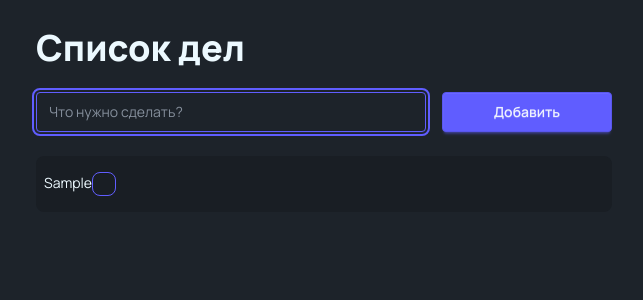
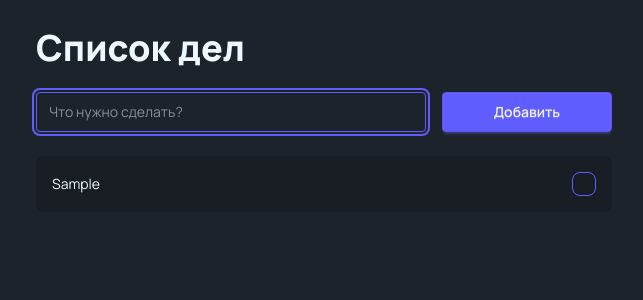
Before and after one commit to vladimirplesco/todo-new-app, a Next.js app: page / in a window 1280 px wide. Both pictures are taken after typing "Sample" into the empty fields and a click on the button "Добавить". Shown: the top 300 px of the page, without its empty margins (316-959 px from the left). Built offline with nearby package versions, Linux system fonts and the light colour scheme.

Commit message:
Corrected

```diff
--- a/src/ui/form/form.js
+++ b/src/ui/form/form.js
@@ -9,7 +9,6 @@ const Form = ( {vers, setVers} ) => {
         value: inputRef.current.value.trim(),
         completed: false,
       };
-      alert(`Новый элемент:\n\nID: ${newItem.id}\nЗадача: ${newItem.value}\nВыполнено: ${newItem.completed}`);
 
       setVers([...vers, newItem]);
       inputRef.current.focus();
--- a/src/ui/list/list.js
+++ b/src/ui/list/list.js
@@ -1,7 +1,7 @@
 export function List( {vers, setVers} ) {
   return (
     <ul className="list bg-base-200 rounded-box">
-      {vers.map((item) => <li className="border-b border-base-content/10 last:border-b-0 px-2 py-4" key={item.id}>{item.value}<input type="checkbox" className="checkbox checkbox-primary" checked={item.completed} onChange={() => {
+      {vers.map((item) => <li className="border-b border-base-content/10 last:border-b-0 p-4 flex justify-between items-center" key={item.id}>{item.value}<input type="checkbox" className="checkbox checkbox-primary" checked={item.completed} onChange={() => {
         const newVers = vers.map(v => {
           if (v.id === item.id) {
             return { ...v, completed: !v.completed };
@@ -9,7 +9,6 @@ export function List( {vers, setVers} ) {
           return v;
         });
         setVers(newVers);
-        alert(`Изменено:\n\nID: ${item.id}\nДело: ${item.value}\nВыполнено: ${!item.completed}`);
       }} /></li>)}
     </ul>
   );
```
